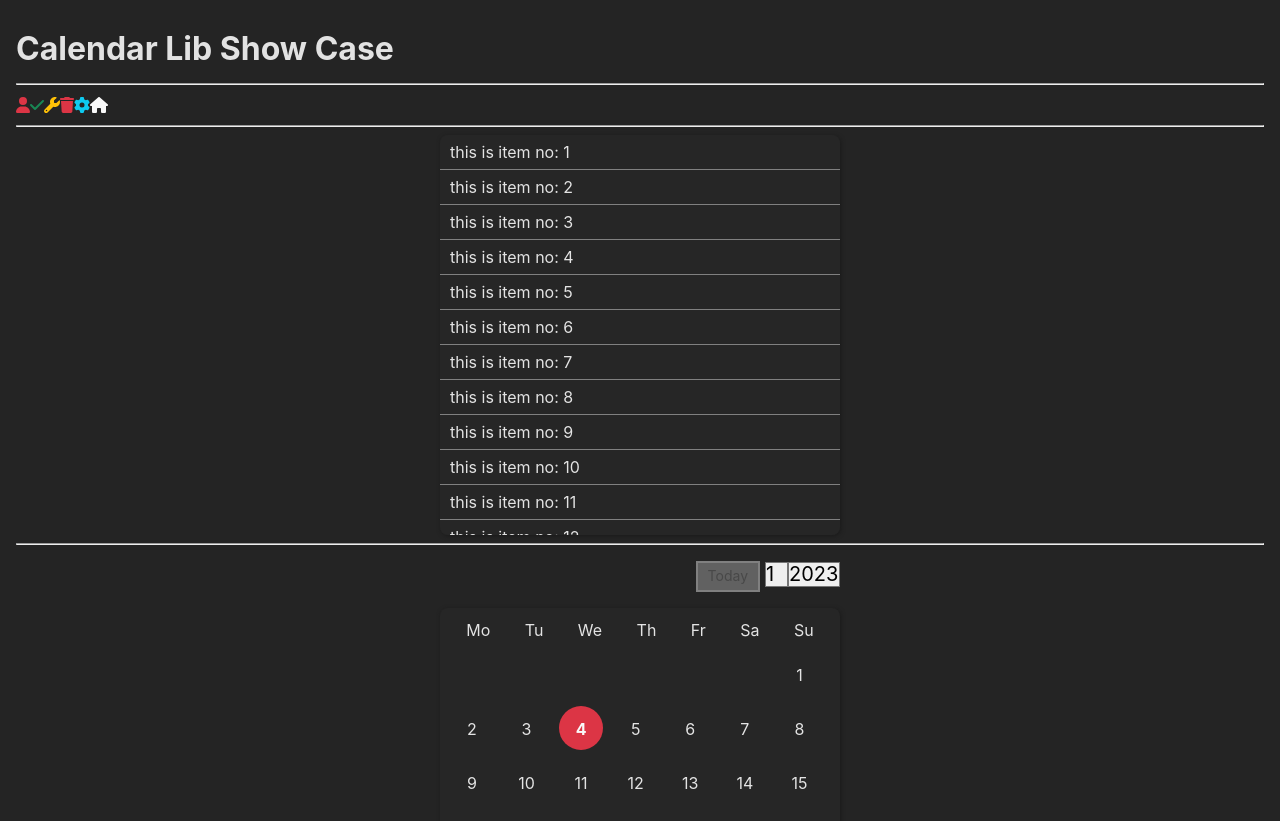
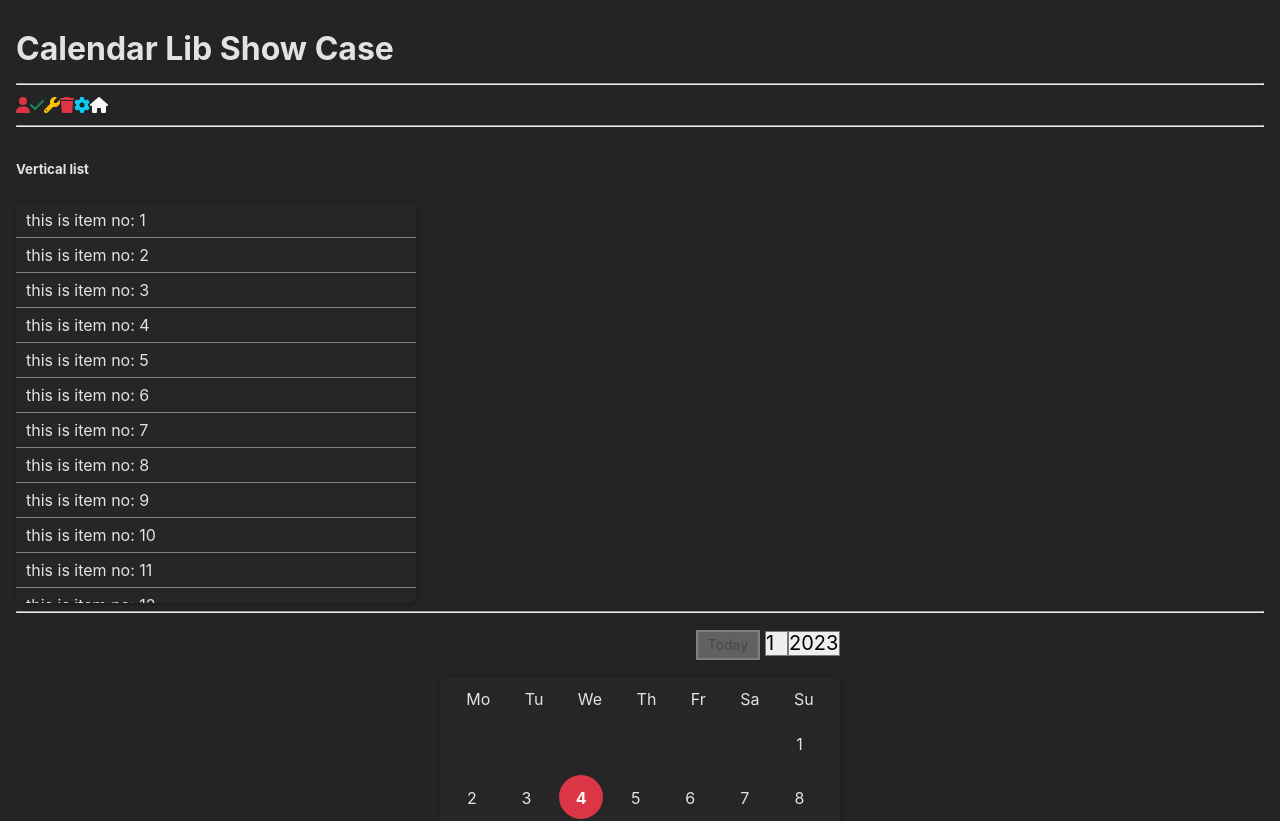
Before and after one commit to LeTranAnhVu/calender-lib, a React (Vite) app: page / in a window 1280 px wide. Shown: the top 821 px of the page. Built offline with nearby package versions, Linux system fonts and the light colour scheme.

Commit message:
Fix the VerticalList

```diff
--- a/src/showcase/components/VerticalListExample.tsx
+++ b/src/showcase/components/VerticalListExample.tsx
@@ -1,4 +1,4 @@
-import { VerticalItem, VerticalList } from '@/layout/components/VertialList/VerticalList'
+import { VerticalItem, VerticalList } from '@/layout/components/VerticalList'
 import { rangeFromOne } from '@/lib/array/range'
 import styled from 'styled-components'
 
@@ -9,6 +9,7 @@ function createItems() {
 function VerticalListExample() {
   return (
     <Wrapper>
+      <h5>Vertical list</h5>
       <VerticalList style={{ maxHeight: '400px', maxWidth: '400px', width: '100%' }}>
         {createItems().map((item) => (
           <VerticalItem key={item.text}>{item.text}</VerticalItem>
@@ -24,4 +25,5 @@ const Wrapper = styled.div`
   display: flex;
   width: 100%;
   justify-content: center;
+  flex-direction: column;
 `
```
Also changed, not shown: src/layout/components/VerticalList.tsx (renamed from src/layout/components/VertialList/VerticalList.tsx).
